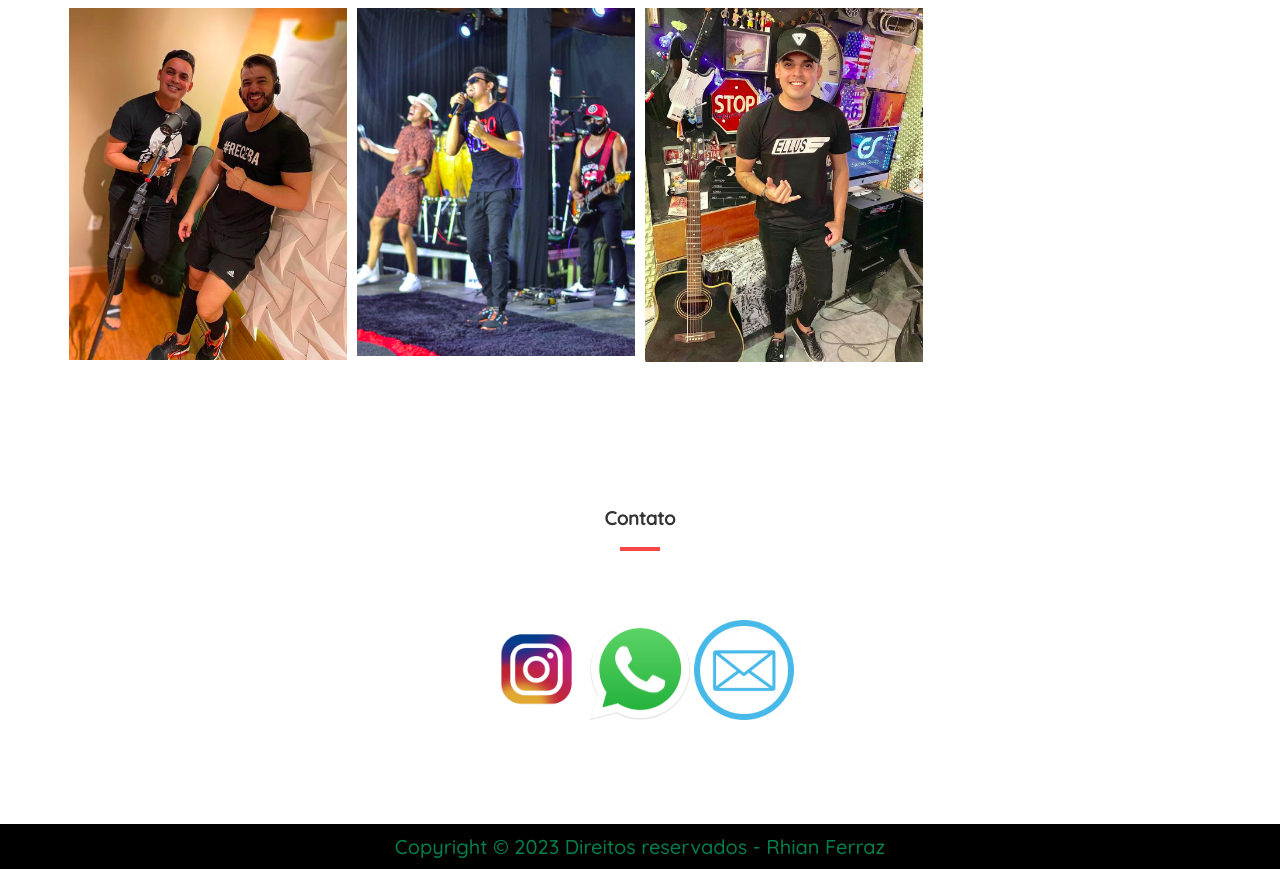
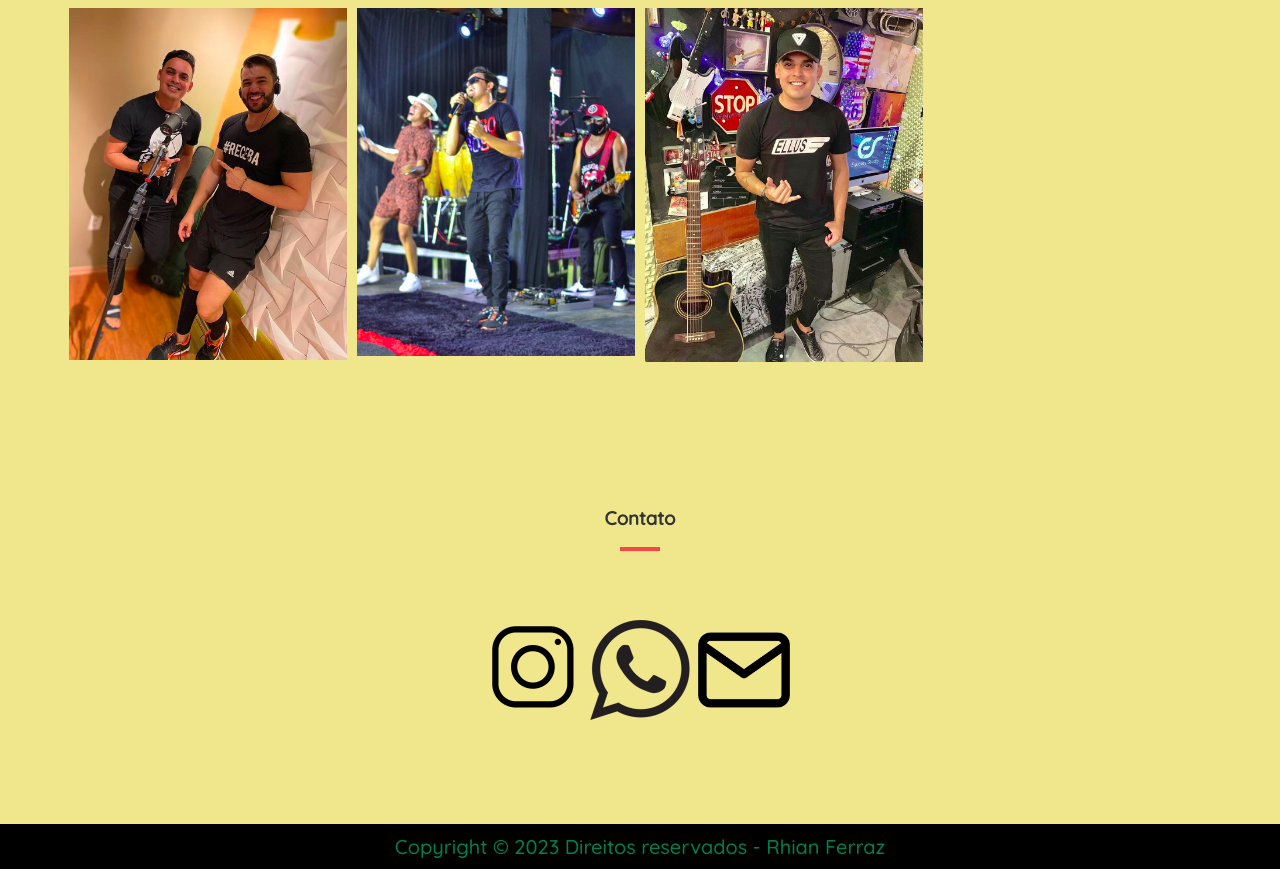
Before and after one commit to Pedroshalom/site_rhian, a plain HTML site: page index.html in a window 1280 px wide. Shown: the part 3215-4084 px from the top of the page. Drawn offline with Linux system fonts and the light colour scheme; files whose address does not match are found by name.

Commit message:
mudando cor de fundo

```diff
--- a/index.html
+++ b/index.html
@@ -219,13 +219,13 @@
 
 
                     <a href="https://www.instagram.com/rhianferraz/" target="_blank" aria-label="Ir a instagram">
-                    <img class="insta" src="./assets/instac.png" alt="" width="100" height="100">
+                    <img class="insta" src="./assets/logo1.png" alt="" width="100" height="100">
 
                         <a href="https://contate.me/rhian" aria-label="Enviar mensaje al correo">
-                        <img class="insta" src="./assets/zap.png" alt="" width="100" height="100">
+                        <img class="insta" src="./assets/logo2.png" alt="" width="100" height="100">
 
                         <a href="mailTo: rhianoficiall@gmail.com" aria-label="Enviar mensaje al correo"><img
-                                class="insta" src="./assets/carta.png" alt="" width="100" height="100">
+                                class="insta" src="./assets/cc.webp" alt="" width="100" height="100">
             </div></a>
 
             <div class="col-3">
--- a/style.css
+++ b/style.css
@@ -5,6 +5,9 @@
 	color: #333;
 }
 
+body {
+    background-color: #f0e68c;
+}
 
 header {
 	height:70px;
```
Also changed, not shown: assets/ca.png (added), assets/cc.webp (added), assets/logo1.png (added), assets/logo2.png (added), assets/logo4.webp (added).
